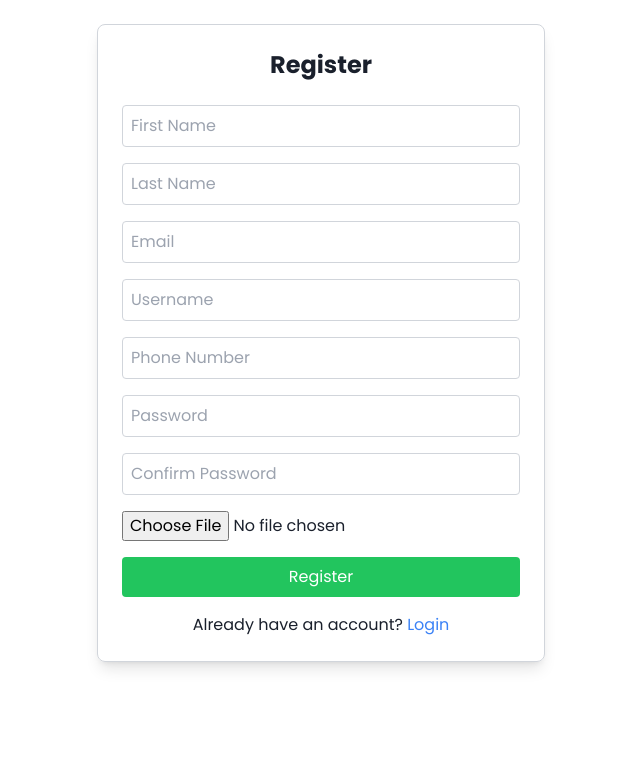
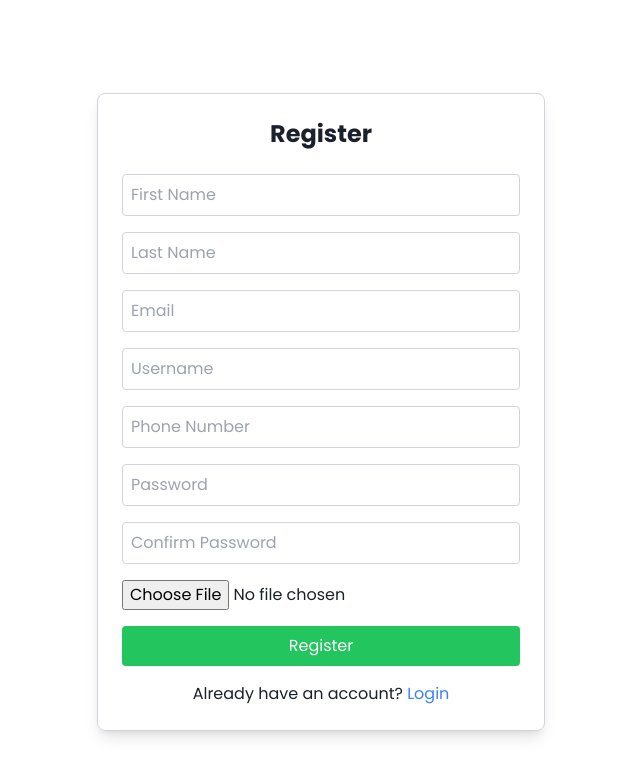
Before and after one commit to VictorMugisha/agenda-app, a React (Vite) app in the folder client/: page /register in a window 1280 px wide. Shown: the top 776 px of the page, without its empty margins (319-959 px from the left). Built offline with nearby package versions, Linux system fonts and the light colour scheme.

Commit message:
Create Notification page placeholder

```diff
--- a/client/src/layouts/PublicRoutes.jsx
+++ b/client/src/layouts/PublicRoutes.jsx
@@ -3,5 +3,11 @@ import useAuthContext from "../hooks/useAuthContext";
 export default function PublicRoutes() {
   const { isAuthenticated } = useAuthContext();
 
-  return isAuthenticated ? <Navigate to="/app" replace /> : <Outlet />;
+  return isAuthenticated ? (
+    <Navigate to="/app" replace />
+  ) : (
+    <main className="flex flex-col min-h-screen justify-center mx-5">
+      <Outlet />
+    </main>
+  );
 }
--- a/client/src/main.jsx
+++ b/client/src/main.jsx
@@ -15,6 +15,7 @@ import AuthContextProvider from "./context/AuthContext.jsx";
 import PublicRoutes from "./layouts/PublicRoutes.jsx";
 import MyGroups from "./pages/protected/MyGroups.jsx";
 import Profile from "./pages/protected/Profile.jsx";
+import Notifications from "./pages/protected/Notifications.jsx";
 
 createRoot(document.getElementById("root")).render(
   <StrictMode>
@@ -29,7 +30,7 @@ createRoot(document.getElementById("root")).render(
             </Route>
             <Route path="/app" element={<ProtectedRoute />}>
               <Route path="" element={<HomePage />} />
-              <Route path="notifications" element={<MyGroups />} />
+              <Route path="notifications" element={<Notifications />} />
               <Route path="mygroups" element={<MyGroups />} />
               <Route path="profile" element={<Profile />} />
             </Route>
--- /dev/null
+++ b/client/src/pages/protected/Notifications.jsx
@@ -0,0 +1,5 @@
+export default function Notifications() {
+  return (
+    <div>Notifications</div>
+  )
+}
```
